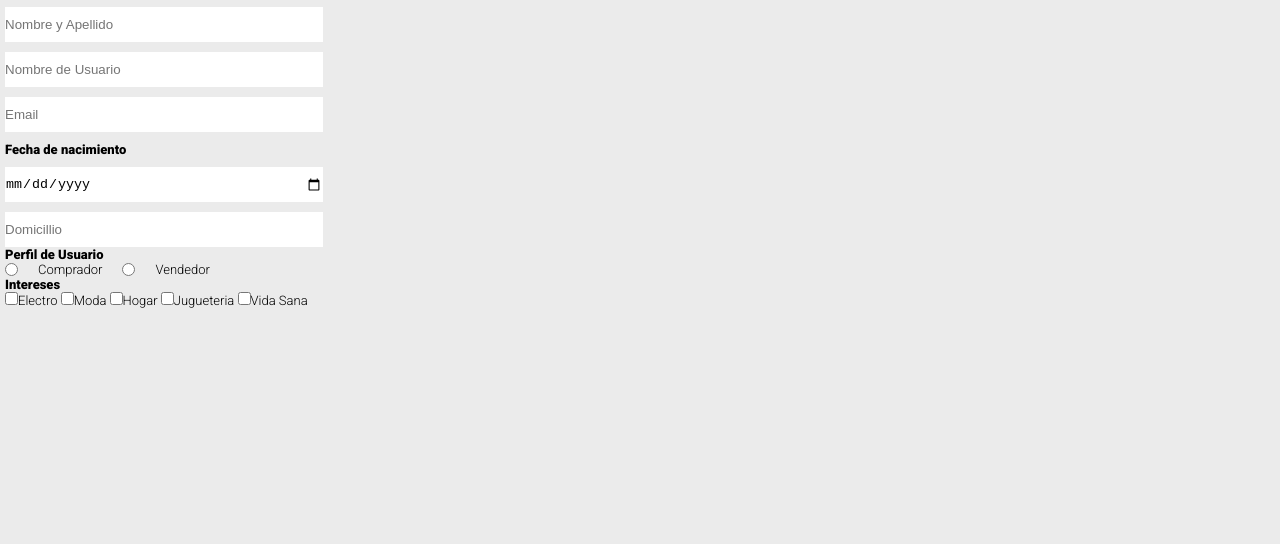
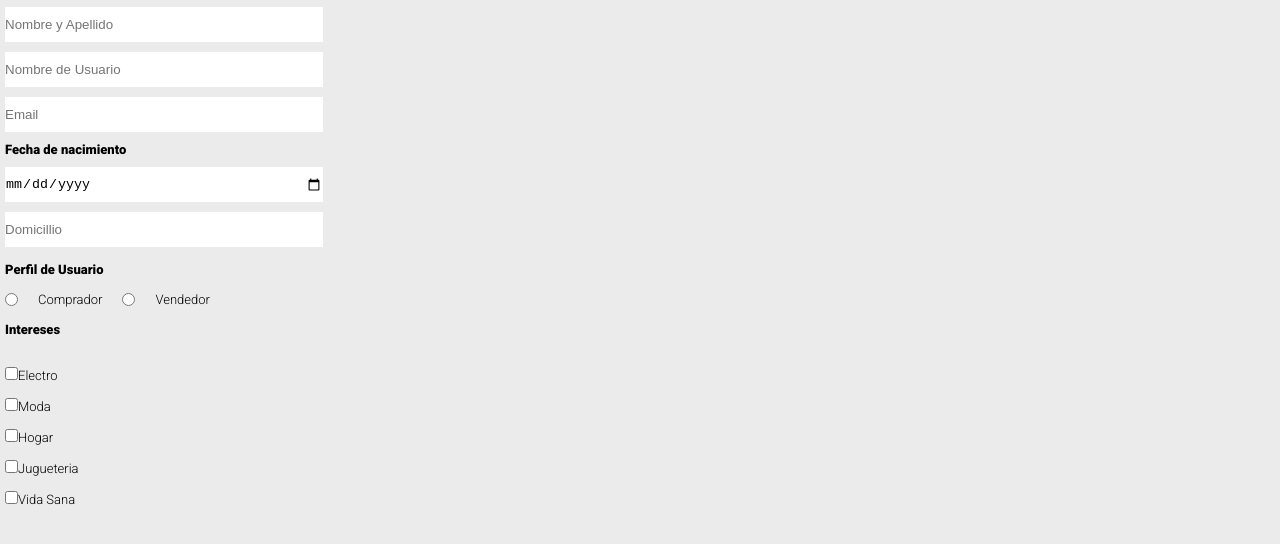
Before and after one commit to Rama1433/Mercado-Liebre, a website: page views/register.html in a window 1280 px wide. Shown: the part 68-612 px from the top of the page. Drawn offline with Linux system fonts and the light colour scheme.

Commit message:
cambio de nuevo xd

```diff
--- a/views/register.html
+++ b/views/register.html
@@ -15,7 +15,7 @@
 
     </header>
     <main>
-       <form action="" class="fomr_register">
+       <form action="" class="form_register">
      <div class="datos">
         <h4>Tus Datos</h4>
         <input class="input_datos" type="text" name="name" placeholder="Nombre y Apellido">
```
